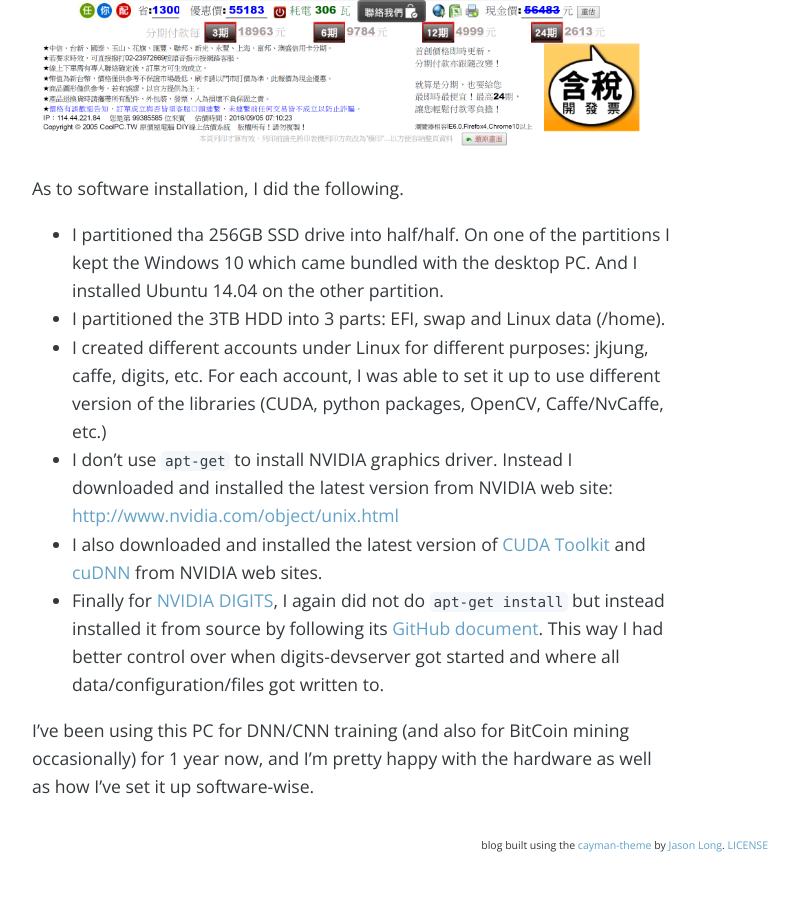
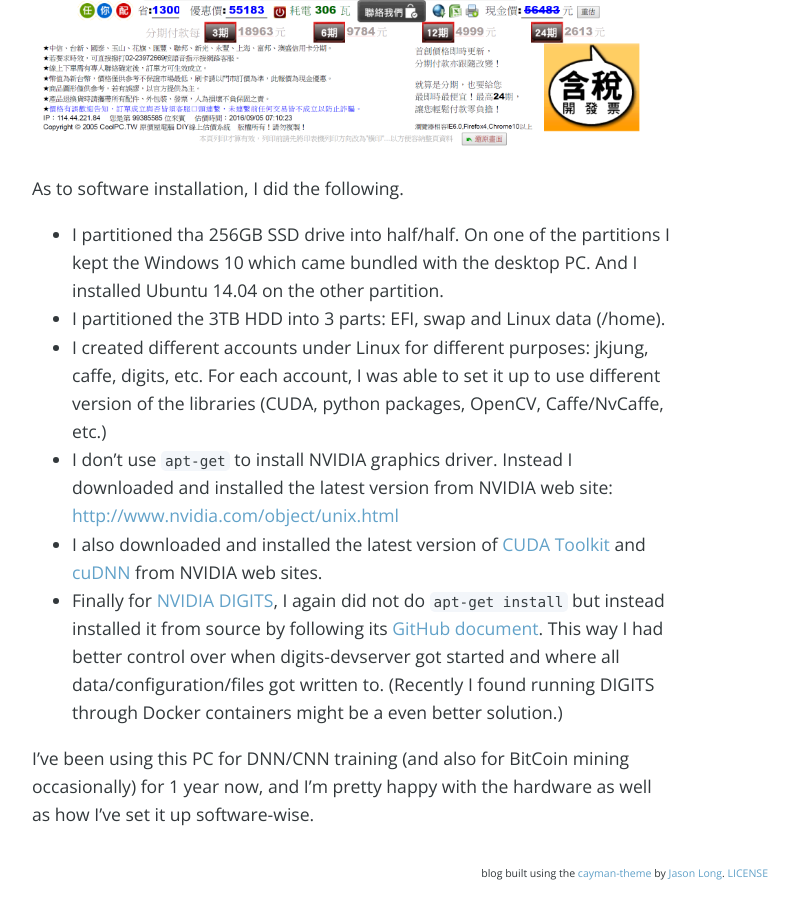
Before and after one commit to jkjung-avt/jkjung-avt.github.io, a Jekyll site: the page built from _posts/2017-08-24-deep-learning-pc.md, in a window 1280 px wide and 900 px high, scrolled down 1316 px. Shown: the whole window, without its empty margins (288-1087 px from the left). Built offline with Jekyll 4.4.1, drawn with Linux system fonts in a browser that asks for light colours; nearby versions of some CDN libraries; comment, search, counter and statistics services are not loaded; before the commit the page ends 2188 px from its top, so only the background shows below that.

Commit message:
Add description about running DIGITS through Docker

```diff
--- a/_posts/2017-08-24-deep-learning-pc.md
+++ b/_posts/2017-08-24-deep-learning-pc.md
@@ -29,6 +29,6 @@ As to software installation, I did the following.
 * I created different accounts under Linux for different purposes: jkjung, caffe, digits, etc. For each account, I was able to set it up to use different version of the libraries (CUDA, python packages, OpenCV, Caffe/NvCaffe, etc.)
 * I don't use `apt-get` to install NVIDIA graphics driver. Instead I downloaded and installed the latest version from NVIDIA web site: [http://www.nvidia.com/object/unix.html](http://www.nvidia.com/object/unix.html)
 * I also downloaded and installed the latest version of [CUDA Toolkit](https://developer.nvidia.com/cuda-downloads) and [cuDNN](https://developer.nvidia.com/cudnn) from NVIDIA web sites.
-* Finally for [NVIDIA DIGITS](https://developer.nvidia.com/digits), I again did not do `apt-get install` but instead installed it from source by following its [GitHub document](https://github.com/NVIDIA/DIGITS/blob/master/docs/BuildDigits.md). This way I had better control over when digits-devserver got started and where all data/configuration/files got written to.
+* Finally for [NVIDIA DIGITS](https://developer.nvidia.com/digits), I again did not do `apt-get install` but instead installed it from source by following its [GitHub document](https://github.com/NVIDIA/DIGITS/blob/master/docs/BuildDigits.md). This way I had better control over when digits-devserver got started and where all data/configuration/files got written to. (Recently I found running DIGITS through Docker containers might be a even better solution.)
 
 I've been using this PC for DNN/CNN training (and also for BitCoin mining occasionally) for 1 year now, and I'm pretty happy with the hardware as well as how I've set it up software-wise.
```
